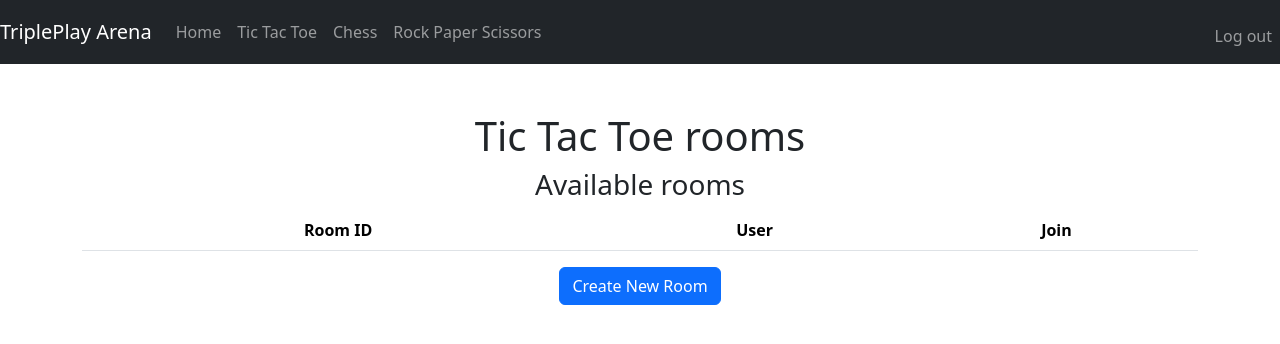
After one commit to Benett-t/Final_Project, a Flask app: page /tictacrooms in a window 1280 px wide. The commit adds this page. Shown: the top 344 px of the page. Run offline with Flask 3, Linux system fonts and the light colour scheme; the visitor is signed in with stand-in values (Sample User, id 1); lists and menus that the app fills with data are empty; some libraries are stand-ins or nearby versions.

Commit message:
Create room for tictactoe

```diff
--- a/Final_Project/app.py
+++ b/Final_Project/app.py
@@ -7,6 +7,7 @@ from functools import wraps
 import chess
 from uuid import uuid5, uuid4
 from collections import defaultdict
+import random
 
 app = Flask(__name__)
 
@@ -21,6 +22,8 @@ games = defaultdict(lambda: {
     'current_turn': None,
     'board': [None] * 9
     })
+
+tictactoe_rooms = []
 # after closing website session deletes set to True if you want permament session.
 app.config["SESSION_PERMANENT"] = True
 # Save session in filesystem insted of browser
@@ -98,6 +101,7 @@ def login():
 
                 if user and bcrypt.checkpw(password=password, hashed_password=user[1]):
                     session["user_id"] = user[0]
+                    session["username"] = username
                     return redirect("/")
 
                 else:
@@ -158,6 +162,7 @@ def register():
                 uuid = cursor.fetchone()
 
                 session["user_id"] = uuid[0]
+                session["username"] = username
 
                 return redirect("/")
             except ValueError:
@@ -176,10 +181,38 @@ def register():
 @app.route("/logout")
 @login_required
 def logout():
+
+    global tictacrooms
+
+    for i in range(len(tictactoe_rooms) - 1, -1, -1):  # Iterate in reverse to avoid skipping elements
+        if tictactoe_rooms[i]["user_id"] == session["user_id"]:
+            del tictactoe_rooms[i]
+
     session.clear()
     return redirect("/login")
 
-@app.route("/tictactoe")
+@app.route("/tictacrooms", methods=["GET", "POST"])
+@login_required
+def tictacrooms():
+
+    global tictactoe_rooms
+
+    if request.method == "POST" and request.form.get("create"):
+
+        room = {
+            "room_id" : random.randint(10000, 99999),
+            "user_id" : session["user_id"],
+            "username" : session["username"],
+            "palyers" : 1
+            }
+        tictactoe_rooms.append(room)
+
+
+        return redirect("/tictacrooms")
+
+    return render_template("tictacrooms.html", rooms=tictactoe_rooms)
+
+@app.route("/tictactoe", methods=["GET", "POST"])
 @login_required
 def tictactoe():
     return render_template("tictactoe.html")
--- a/Final_Project/templates/layout.html
+++ b/Final_Project/templates/layout.html
@@ -38,7 +38,7 @@
                     <a class="nav-link" href="/">Home <span class="sr-only"></span></a>
                     </li>
                     <li class="nav-item">
-                    <a class="nav-link" href="/tictactoe">Tic Tac Toe</a>
+                    <a class="nav-link" href="/tictacrooms">Tic Tac Toe</a>
                     </li>
                     <li class="nav-item">
                     <a class="nav-link" href="/chess">Chess</a>
--- /dev/null
+++ b/Final_Project/templates/tictacrooms.html
@@ -0,0 +1,40 @@
+{% extends "layout.html" %}
+
+
+
+{% block title %}
+    Tic Tac Toe
+{% endblock %}
+
+{% block main %}
+    <h1>Tic Tac Toe rooms</h1>
+    <div>
+        <h3>Available rooms</h3>
+    </div>
+    <div>
+        <table class="table table-striped">
+            <thead>
+              <tr>
+                <th scope="col">Room ID</th>
+                <th scope="col">User</th>
+                <th scope="col">Join</th>
+              </tr>
+            </thead>
+            <tbody>
+                {% for room in rooms %}
+              <tr>
+                <td> {{ room.room_id }}  </td>
+                <td> {{ room.username }} </td>
+                <td> <button type="button" class="btn btn-primary btn-sm"> Join </button> </td>
+              </tr>
+                {% endfor %}
+            </tbody>
+          </table>
+    </div>
+    <div>
+        <form action="/tictacrooms" method="POST">
+             <input class="btn btn-primary" value="Create New Room" type="submit" name="create">
+        </form>
+
+    </div>
+{% endblock %}
```
